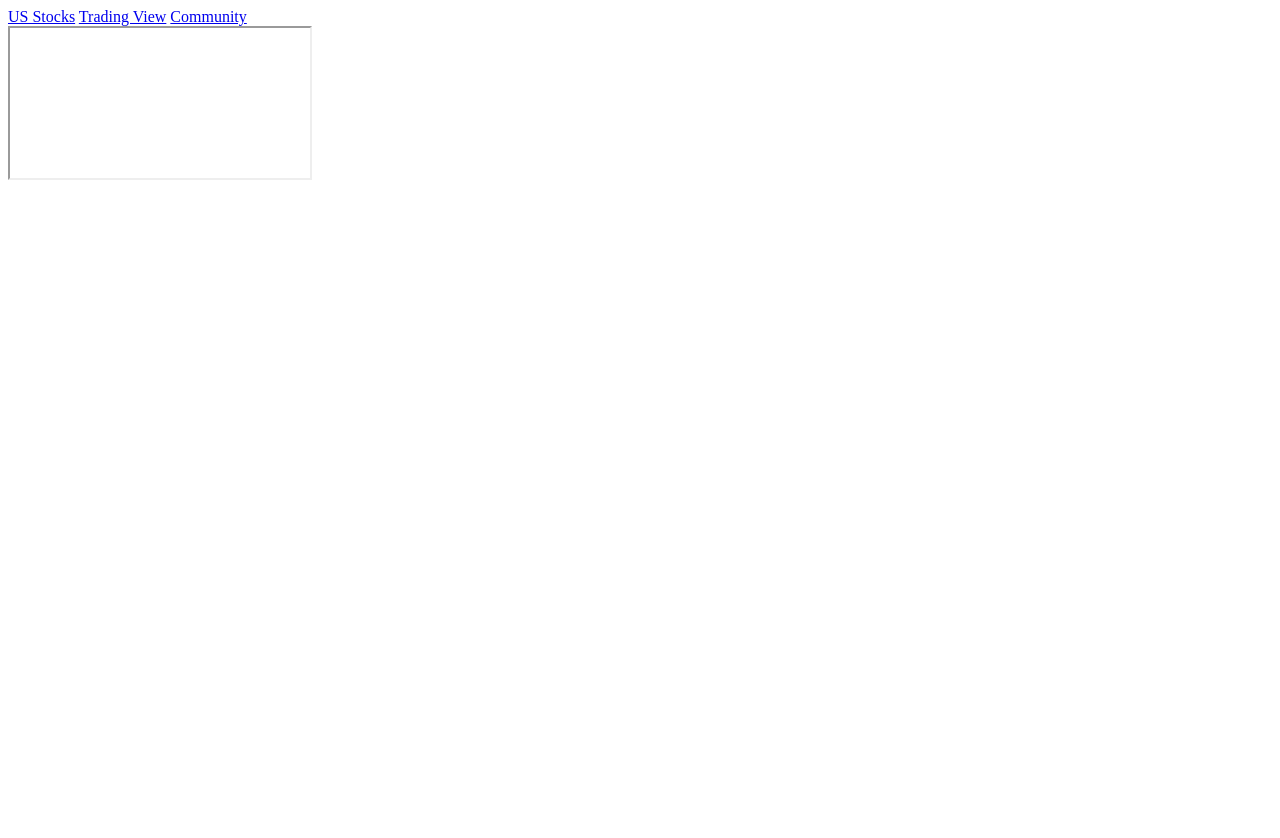
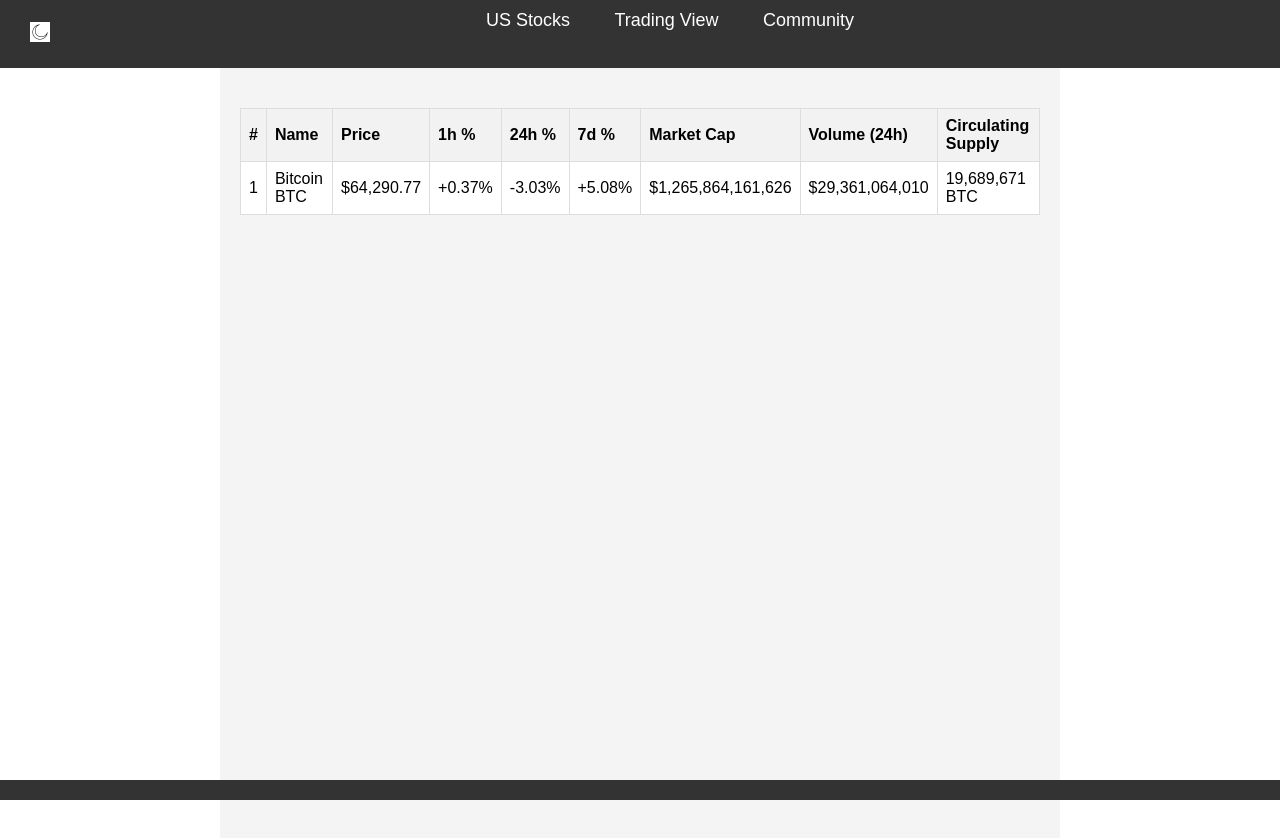
Before and after one commit to hoanggiapuamss/The-Moon, a website: page src/client/milestone-02/US Stock - default/ms2.html in a window 1280 px wide. Both pictures are taken after a click on the link "US Stocks". Before the commit the page ends 800 px from the top, so only its background shows below. Drawn offline with Linux system fonts and the light colour scheme.

Commit message:
upload page style and piuchdb set up

```diff
--- a/package.json
+++ b/package.json
@@ -46,5 +46,8 @@
     "html-validate": "^8.18.1",
     "http-server": "^14.1.1",
     "prettier": "^3.2.5"
+  },
+  "dependencies": {
+    "pouchdb": "^8.0.1"
   }
 }
--- /dev/null
+++ b/src/client/milestone-02/US Stock - default/ms2.css
@@ -0,0 +1,121 @@
+/************************************************ MAIN PAGE LANDING PAGE ***********************************************/
+body, html {
+    margin: 0;
+    padding: 0;
+    width: 100%;
+    height: 100%;
+    font-family: Arial, sans-serif;
+    display: flex;
+    flex-direction: column;
+}
+
+nav {
+    background-color: #333;
+    color: white;
+    padding: 10px;
+    text-align: center;
+}
+
+nav a {
+    color: white;
+    padding: 12px 20px;
+    text-decoration: none;
+    font-size: 18px;
+    cursor: pointer;
+}
+
+nav a:hover {
+    background-color: #555;
+}
+
+#landing-page {
+    text-align: center;
+    color: white;
+    height: 100%;
+    width: 100%;
+    padding: 50px 20px;
+    background-image: url("https://www.worldatlas.com/upload/5b/c5/7c/cf7ebff1-7d35-4d0f-9f73-95b45f45880b.jpeg");
+    background-size: cover;   /* Cover the entire div area */
+    background-position: center; /* Center the background image */
+    background-repeat: no-repeat; /* Do not repeat the image */
+
+    display: flex; /* Set the display to flex */
+    align-items: center; /* Align items vertically in the center */
+    justify-content: center; /* Align items horizontally in the center */
+    height: 100vh; /* Set the height to fill the screen */
+}
+
+#comment-start {
+    max-width: 80vh; /* Limit the width of the content */
+    padding: auto; /* Add padding around the text */
+    font-size:x-large;
+}
+
+.view {
+    display: none;
+    padding: 20px;
+    min-height: 400px;
+    background-color: #f4f4f4;
+}
+
+#views {
+    display: none;
+}
+
+footer {
+    background-color: #333;
+    color: white;
+    text-align: center;
+    padding: 10px;
+    position: fixed;
+    bottom: 0;
+    width: 100%;
+}
+/**********************************************LOGO LANDING PAGE*****************************************************/
+#logo {
+    float: left; /* Aligns the logo to the left */
+    cursor: pointer; /* Changes the cursor to indicate it's clickable */
+}
+
+#logo img {
+    padding: 12px 20px;
+    height: 20px;
+}
+/**********************************************US STOCKS VIEW*****************************************************/
+.crypto-table {
+    width: 100%;
+    border-collapse: collapse;
+    margin-top: 20px;
+  }
+
+  .crypto-table th, .crypto-table td {
+    border: 1px solid #ddd;
+    text-align: left;
+    padding: 8px;
+  }
+
+  .crypto-table th {
+    background-color: #f2f2f2;
+  }
+
+  .crypto-table td {
+    background-color: #fff;
+  }
+
+  .crypto-table tr:nth-child(odd) {
+    background-color: #f9f9f9;
+  }
+
+  /* Styles for positive and negative changes */
+  .crypto-table .positive {
+    color: green;
+  }
+
+  .crypto-table .negative {
+    color: red;
+  }
+
+#USStocksView{
+    width: 100vh;
+    height: 100vh;
+}
--- a/src/client/milestone-02/US Stock - default/ms2.html
+++ b/src/client/milestone-02/US Stock - default/ms2.html
@@ -2,18 +2,33 @@
 <html lang="en">
 <head>
     <meta charset="UTF-8" />
-    <title>Multi-View UI Example</title>
+    <title>The Moon</title>
+    <link rel="stylesheet" href="ms2.css">
+    <script src="ms2.js"></script>
 </head>
 <body>
     <nav>
+        <div id="logo">
+            <!-- Replace with your actual logo image if you have one -->
+            <img src="../assessts/Astronomy_(4).jpg" alt="Logo">
+            <!-- If you don't have an image, you can use text as your logo -->
+            <!-- <span>The Moon</span> -->
+        </div>
         <a href="#" id="USStocksLink">US Stocks</a>
         <a href="#" id="TVLink">Trading View</a>
         <a href="#" id="communityLink">Community</a>
     </nav>
 
+    <div id="landing-page">
+        <div id="comment-start">
+            <h1>Welcome to Our The Moon</h1>
+            <p>Select a view from the navigation menu to get started.</p>
+        </div>
+    </div>
+
     <div id="views">
-        <div id="USStocksView" class="view">
-            <iframe src="D:\College\Junior\Spring\CS 326\PROJECT\USS.html"></iframe>
+        <div id="USStocksView" class="view" style="display: none;">
+            <!-- US Stocks content -->
         </div>
         <div id="TradingView" class="view" style="display: none;">
             <!-- TradingView content -->
--- /dev/null
+++ b/src/client/milestone-02/US Stock - default/ms2.js
@@ -0,0 +1,102 @@
+document.addEventListener('DOMContentLoaded', function() {
+    const landingPage = document.getElementById('landing-page');
+    const viewsContainer = document.getElementById('views');
+    const usStocksView = document.getElementById('USStocksView');
+
+    // Add event listener to the logo
+    document.getElementById('logo').addEventListener('click', function() {
+        // Show the landing page
+        document.getElementById('landing-page').style.display = 'block';
+
+        // Hide all views
+        const views = document.querySelectorAll('.view');
+        views.forEach(function(view) {
+            view.style.display = 'none';
+        });
+    });
+
+    // Sample data, this should be replaced with actual data from your source
+    const stocksData = [
+      {
+        rank: 1,
+        name: 'Bitcoin',
+        symbol: 'BTC',
+        price: '$64,290.77',
+        change1h: '+0.37%',
+        change24h: '-3.03%',
+        change7d: '+5.08%',
+        marketCap: '$1,265,864,161,626',
+        volume24h: '$29,361,064,010',
+        circulatingSupply: '19,689,671 BTC'
+      },
+      // ... other cryptocurrencies
+    ];
+
+    // Create the table element
+    const table = document.createElement('table');
+    table.classList.add('crypto-table');
+
+    // Add the table header
+    const thead = document.createElement('thead');
+    thead.innerHTML = `
+      <tr>
+        <th>#</th>
+        <th>Name</th>
+        <th>Price</th>
+        <th>1h %</th>
+        <th>24h %</th>
+        <th>7d %</th>
+        <th>Market Cap</th>
+        <th>Volume (24h)</th>
+        <th>Circulating Supply</th>
+      </tr>
+    `;
+    table.appendChild(thead);
+
+    // Create and fill the table body
+    const tbody = document.createElement('tbody');
+    stocksData.forEach(stock => {
+      const row = document.createElement('tr');
+      row.innerHTML = `
+        <td>${stock.rank}</td>
+        <td>${stock.name} ${stock.symbol}</td>
+        <td>${stock.price}</td>
+        <td>${stock.change1h}</td>
+        <td>${stock.change24h}</td>
+        <td>${stock.change7d}</td>
+        <td>${stock.marketCap}</td>
+        <td>${stock.volume24h}</td>
+        <td>${stock.circulatingSupply}</td>
+      `;
+      tbody.appendChild(row);
+    });
+    table.appendChild(tbody);
+
+    // Append the table to the USStocksView div
+    usStocksView.appendChild(table);
+
+  // Event listener for the US Stocks link
+  document.getElementById('USStocksLink').addEventListener('click', function(event) {
+    event.preventDefault(); // Prevent the default anchor behavior
+    landingPage.style.display = 'none';
+    viewsContainer.style.display = 'flex';
+    viewsContainer.style.justifyContent = 'center';
+    switchView('USStocksView'); // Call the function to switch views
+  });
+
+  });
+
+// Function to hide all views and show the selected one
+function switchView(viewIdToShow) {
+    const views = document.querySelectorAll('.view');
+    views.forEach(view => {
+        view.style.display = 'none'; // Hide all views
+    });
+
+    // Show the selected view
+    const viewToShow = document.getElementById(viewIdToShow);
+    if (viewToShow) {
+        viewToShow.style.display = 'block';
+        viewToShow.style.margin = '0px';
+    }
+}
--- a/src/client/milestone-02/tradingView/index.js
+++ b/src/client/milestone-02/tradingView/index.js
@@ -12,7 +12,7 @@ new TradingView.widget(
         "withdateranges": true,
         "hide_side_toolbar": false,
         "allow_symbol_change": true,
-        "details": true,
+        "details": false,
         "hotlist": true,
         "calendar": true,
         "studies": [
```
Also changed, not shown: src/client/milestone-02/db/db.js (added, +79 -0 lines), src/client/milestone-02/assessts/Astronomy_(4).jpg (added), 5 other files.
